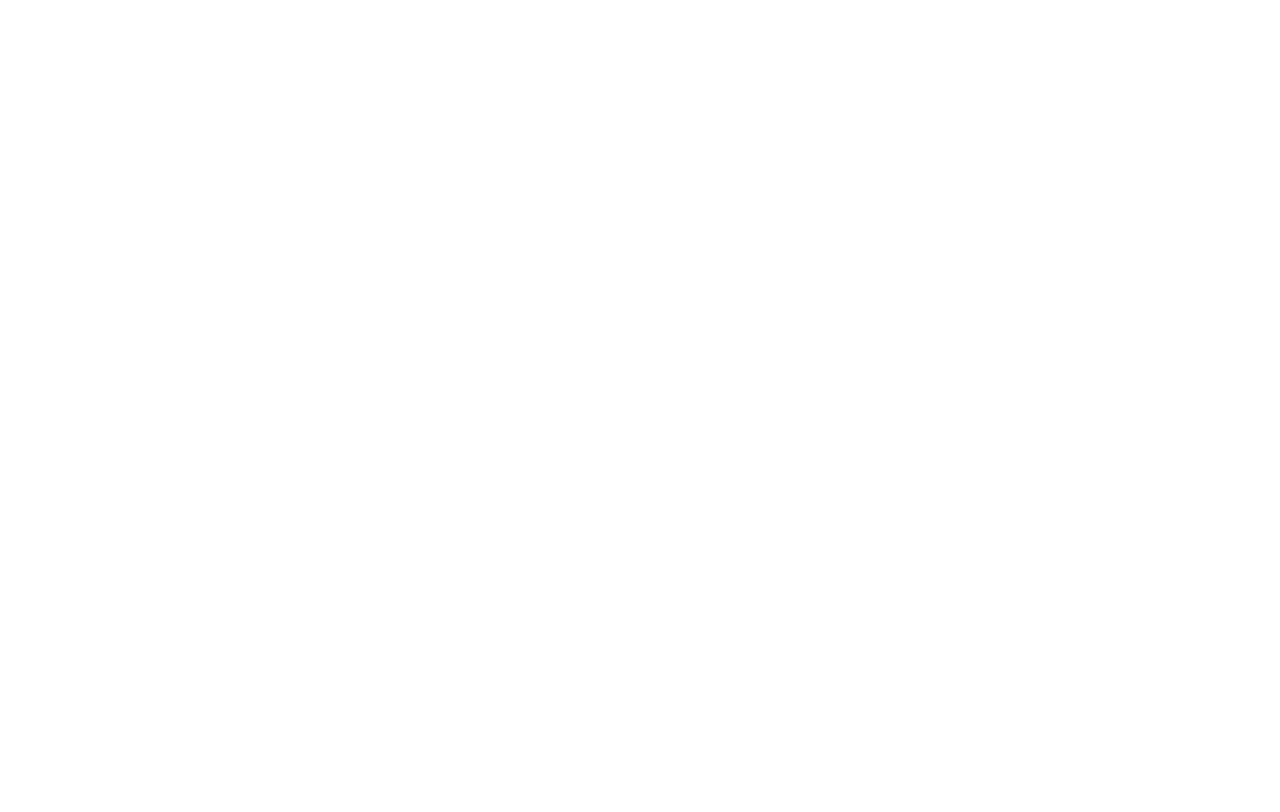
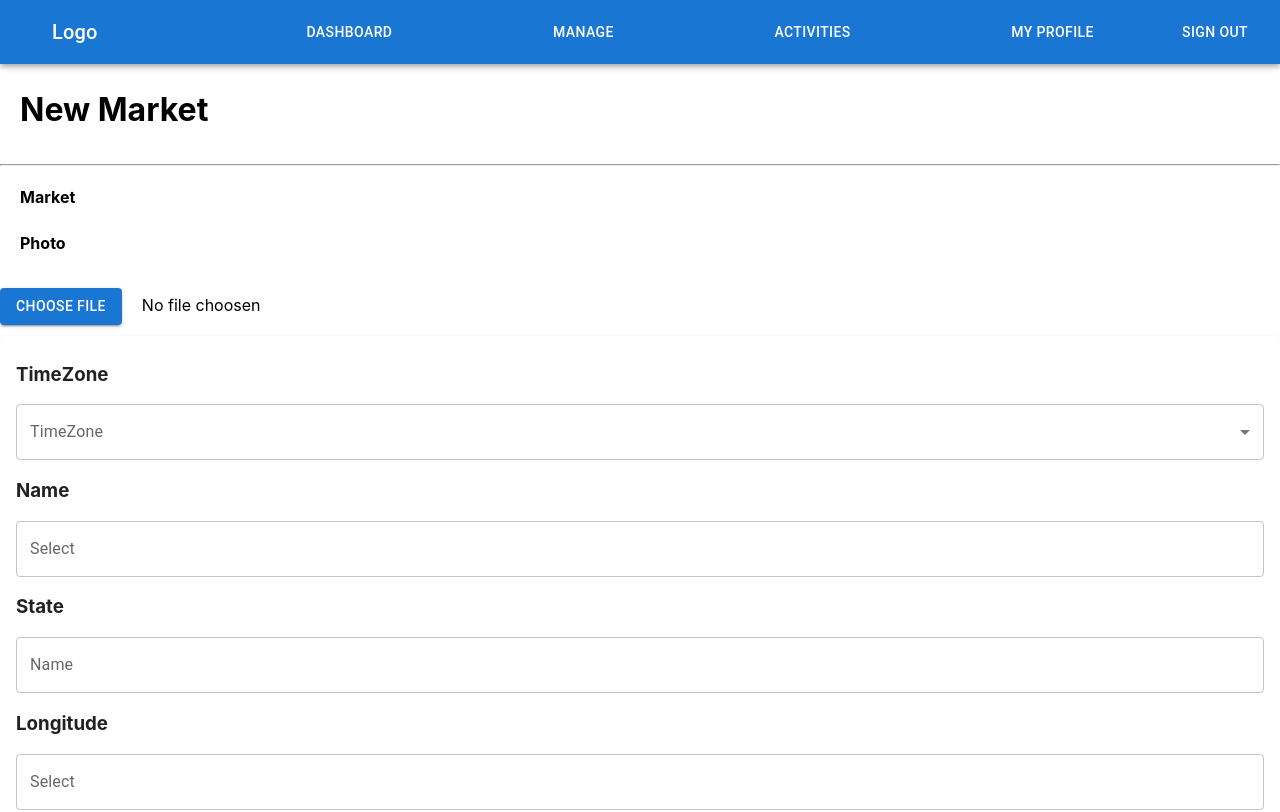
Before and after one commit to deekshith786/react_app, a React (Create React App) app: page /newmarket in a window 1280 px wide. Before the commit this address had no page. Shown: the top 812 px of the page. Built offline with nearby package versions, Linux system fonts and the light colour scheme; no server answers.

Commit message:
Added files

```diff
--- a/package.json
+++ b/package.json
@@ -5,14 +5,19 @@
   "dependencies": {
     "@emotion/react": "^11.9.0",
     "@emotion/styled": "^11.8.1",
+    "@mui/icons-material": "^5.6.2",
+    "@mui/lab": "^5.0.0-alpha.81",
     "@mui/material": "^5.7.0",
+    "@mui/styled-engine-sc": "^5.7.0",
     "@testing-library/jest-dom": "^5.16.4",
     "@testing-library/react": "^13.2.0",
     "@testing-library/user-event": "^13.5.0",
     "react": "^18.1.0",
+    "react-bootstrap-validation": "^0.1.11",
     "react-dom": "^18.1.0",
     "react-router-dom": "^6.3.0",
     "react-scripts": "5.0.1",
+    "styled-components": "^5.3.5",
     "web-vitals": "^2.1.4"
   },
   "scripts": {
--- a/src/App.js
+++ b/src/App.js
@@ -3,15 +3,20 @@
 import DisplayMarkets from "./components/DisplayMarket/DisplayMarketView";
 import { BrowserRouter as Router, Route, Routes, Switch } from "react-router-dom";
 import { Button } from "@mui/material";
+import Navbar from './components/Navbar/Navbar'
+import { NewMarket } from "./components/NewMarket/NewMarket";
 
 function App() {
   return (
-
     <Router>
+      <Navbar/>
       <Routes>
         <Route path="/" element={<DisplayMarkets/>}>abc</Route>
         <Route path="/market" element={<DisplayMarkets/>}>abc</Route>
         <Route path="/edit" element={<EditPagecomponent/>}>abc</Route>
+        <Route path="/newmarket" element={<NewMarket/>}>abc</Route>
+
+
       </Routes>
     </Router>
 
--- a/src/components/DisplayMarket/DisplayMarketView.js
+++ b/src/components/DisplayMarket/DisplayMarketView.js
@@ -7,6 +7,8 @@
 import TableHead from '@mui/material/TableHead';
 import TablePagination from '@mui/material/TablePagination';
 import TableRow from '@mui/material/TableRow';
+import BasicTabs from '../Tabs/TabPanel';
+
 
 const columns = [
   { id: 'name', label: 'Name', minWidth: 170 },
@@ -71,6 +73,7 @@
   };
 
   return (
+    <><BasicTabs />
     <Paper sx={{ width: '100%', overflow: 'hidden' }}>
       <TableContainer sx={{ maxHeight: 440 }}>
         <Table stickyHeader aria-label="sticky table">
@@ -118,6 +121,6 @@
         onPageChange={handleChangePage}
         onRowsPerPageChange={handleChangeRowsPerPage}
       />
-    </Paper>
+    </Paper></>
   );
 }
--- /dev/null
+++ b/src/components/Navbar/Navbar.js
@@ -0,0 +1,59 @@
+import * as React from 'react';
+import AppBar from '@mui/material/AppBar';
+import Box from '@mui/material/Box';
+import Toolbar from '@mui/material/Toolbar';
+import Typography from '@mui/material/Typography';
+import Button from '@mui/material/Button';
+import IconButton from '@mui/material/IconButton';
+//import Dropdown from 'react-bootstrap/Dropdown';
+//import MenuIcon from '@mui/icons-material/Menu';
+
+export default function NavBar() {
+  return (
+    <Box sx={{ flexGrow: 1 }}>
+      <AppBar position="static">
+        <Toolbar>
+          <IconButton
+            size="large"
+            edge="start"
+            color="inherit"
+            aria-label="menu"
+            sx={{ mr: 2 }}
+          >
+            {/*<MenuIcon />*/}
+          </IconButton>
+          <Typography variant="h6" component="div" sx={{ flexGrow: 1 }}>
+            Logo
+            </Typography>
+          <Button variant="h6" component="div" sx={{ flexGrow: 1 }}>
+            Dashboard
+          </Button>
+          {/*<Dropdown>
+            <Dropdown.Toggle variant="success" id="dropdown-basic">
+                Dropdown Button
+            </Dropdown.Toggle>
+
+            <Dropdown.Menu>
+              <Dropdown.Item href="#/action-1">Action</Dropdown.Item>
+              <Dropdown.Item href="#/action-2">Another action</Dropdown.Item>
+              <Dropdown.Item href="#/action-3">Something else</Dropdown.Item>
+            </Dropdown.Menu>
+  </Dropdown>*/}
+          <Button variant="h6" component="div" sx={{ flexGrow: 1 }}>
+            Manage
+          </Button>
+          <Button variant="h6" component="div" sx={{ flexGrow: 1 }}>
+            Activities
+          </Button>
+          <Button variant="h6" component="div" sx={{ flexGrow: 1 }}>
+            My Profile
+          </Button>
+          {/*<Typography variant="h6" component="div" sx={{ flexGrow: 1 }}>
+            My Profile
+            </Typography>*/}
+          <Button color="inherit">Sign Out</Button>
+        </Toolbar>
+      </AppBar>
+    </Box>
+  );
+}
--- /dev/null
+++ b/src/components/NewMarket/NewMarket.css
@@ -0,0 +1,11 @@
+h1, p{
+    margin-left: 15px;
+    display: inline-block;
+    padding: 5px;
+}
+.FileButton{
+    margin: 15px;
+}
+element.style {
+    margin: 10px;
+}
--- /dev/null
+++ b/src/components/NewMarket/NewMarket.js
@@ -0,0 +1,109 @@
+import {
+    Button,
+    Card,
+    CardContent,
+    FormControl,
+    FormHelperText,
+    FormLabel,
+    Grid,
+    Input,
+    InputLabel,
+    MenuItem,
+    TextField,
+  } from "@mui/material";
+  import { display, padding } from "@mui/system";
+  import { useEffect } from "react";
+  import { useState } from "react";
+  import './NewMarket.css'
+
+  export const NewMarket = (params) => {
+
+    const [MarketData,setMarketData] = useState([]);
+
+    const getAllData = () =>{
+
+    }
+
+    useEffect(()=>{
+      //for worldwide fetch
+        fetch("http://localhost:9000/market/getMarketByName/Abc")
+        .then(response => response.json())
+        .then((data)=>{
+            setMarketData(data);
+            console.log(data);
+
+        });
+      },[]);
+
+    return (
+      <div>
+
+        <div className="editHeader">
+          <h1>New Market</h1><hr/>
+          <p style={{display:'block'}}><b>Market</b></p>
+          <p style={{display:'block'}}><b>Photo</b></p>
+          <Button className="FileButton" variant="contained">choose file</Button>
+          <p>No file choosen</p>
+        </div>
+        <div>
+          <Card>
+            <CardContent>
+              <Grid container spacing={1}></Grid>
+              <Grid xs={12} sm={6} item>
+              <h3>TimeZone</h3>
+              <TextField fullWidth select label="TimeZone" ></TextField>
+              </Grid>
+              <Grid xs={12} sm={6} item>
+              <h3>Name</h3>
+                <TextField fullWidth label="Select" placeholder="" variant="outlined"></TextField>
+              </Grid>
+              <Grid xs={12} sm={6} item>
+              <h3>State</h3>
+                <TextField fullWidth label="Name" placeholder="" variant="outlined"></TextField>
+              </Grid>
+              <Grid xs={12} sm={6} item>
+              <h3>Longitude</h3>
+                <TextField fullWidth label="Select" placeholder="" variant="outlined"></TextField>
+              </Grid>
+              <Grid xs={12} sm={6} item>
+              <h3>Latitude</h3>
+                <TextField fullWidth label="Select" placeholder="" variant="outlined"></TextField>
+              </Grid>
+              <Grid xs={12} sm={6} item>
+              <h3>Map Zoom</h3>
+                <TextField fullWidth label="Select" placeholder="" variant="outlined"></TextField>
+              </Grid>
+              <Grid xs={12} sm={6} item>
+              <h3>Android Map Zoom</h3>
+                <TextField fullWidth label="Select" placeholder="" variant="outlined"></TextField>
+              </Grid>
+              <Grid xs={12} sm={6} item>
+              <h3>Ios Map Zoom</h3>
+                <TextField fullWidth label="Select" placeholder="" variant="outlined"></TextField>
+              </Grid>
+              <Grid xs={12} sm={6} item>
+              <h3>Default Home screen</h3>
+                <TextField fullWidth label="Select" placeholder="" variant="outlined"></TextField>
+              </Grid>
+              <Grid xs={12} sm={6} item>
+              <h3>Reservation maximum duration</h3>
+                <TextField fullWidth label="Select" placeholder="" variant="outlined"></TextField>
+              </Grid>
+              <Grid xs={12} sm={6} item>
+              <h3>Username</h3>
+                <TextField fullWidth label="Select" placeholder="" variant="outlined"></TextField>
+              </Grid>
+              <Grid xs={12} sm={6} item>
+              <h3>Description</h3>
+                <TextField fullWidth label="Select" placeholder="Select" variant="outlined"></TextField>
+              </Grid><br/>
+
+              <Button variant="contained" onClick={getAllData()}>Edit</Button>
+
+            </CardContent>
+          </Card>
+       </div>
+      </div>
+
+    );
+  };
--- /dev/null
+++ b/src/components/Tabs/TabPanel.js
@@ -0,0 +1,29 @@
+import * as React from 'react';
+import Box from '@mui/material/Box';
+import Tab from '@mui/material/Tab';
+import TabContext from '@mui/lab/TabContext';
+import TabList from '@mui/lab/TabList';
+import TabPanel from '@mui/lab/TabPanel';
+
+export default function LabTabs() {
+  const [value, setValue] = React.useState('1');
+
+  const handleChange = (event, newValue) => {
+    setValue(newValue);
+  };
+
+  return (
+    <Box sx={{ width: '100%', typography: 'body1' }}>
+      <TabContext value={value}>
+        <Box sx={{ borderBottom: 1, borderColor: 'divider' }}>
+          <TabList onChange={handleChange} aria-label="lab API tabs example">
+            <Tab label="Active" value="1" />
+            <Tab label="Archived" value="2" />
+          </TabList>
+        </Box>
+        <TabPanel value="1">One</TabPanel>
+        <TabPanel value="2">Two</TabPanel>
+      </TabContext>
+    </Box>
+  );
+}
```
Also changed, not shown: src/components/Navbar/Navbar.css (added), 1 other file (tests, documents, lock files or other folders).
